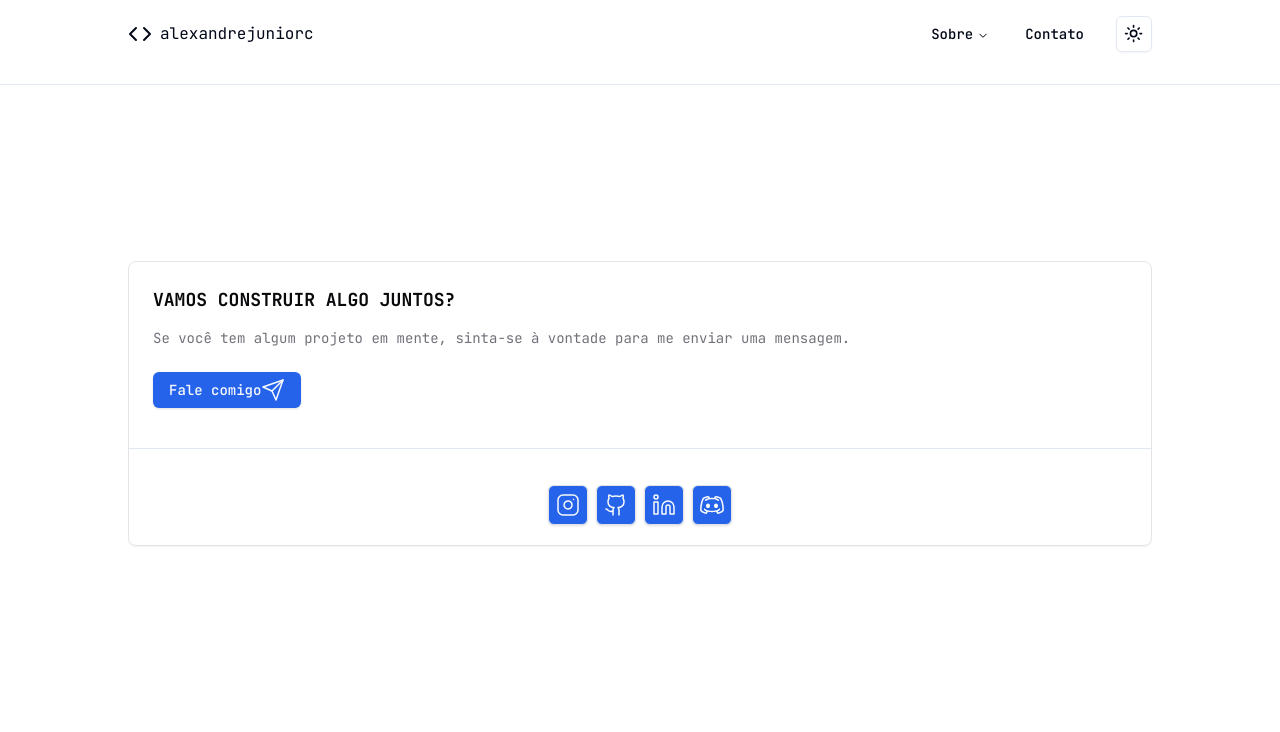
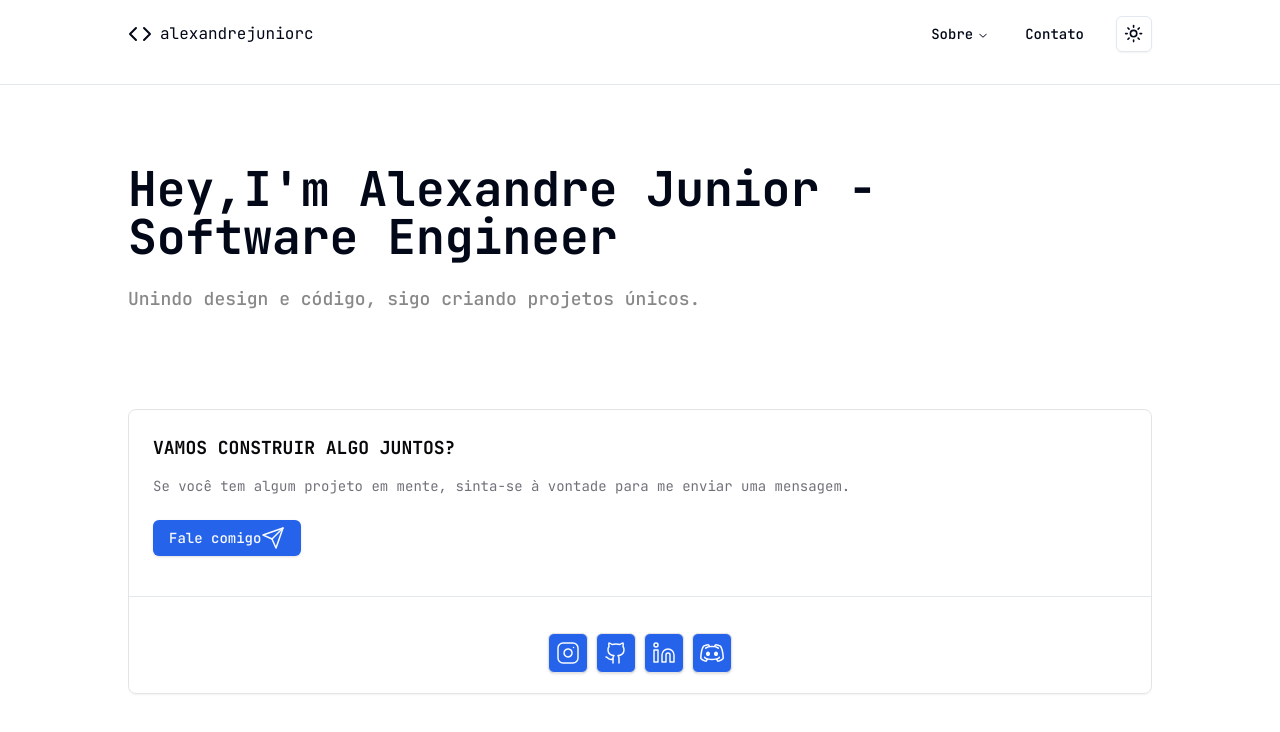
Before and after one commit to alexandrejuniorc/portfolio, a Next.js app: page / in a window 1280 px wide. Shown: the top 732 px of the page. Built offline with nearby package versions, Linux system fonts and the light colour scheme.

Commit message:
feat: :sparkles: create presentation section in homepage

```diff
--- a/src/app/page.tsx
+++ b/src/app/page.tsx
@@ -1,7 +1,19 @@
 export default function Home() {
   return (
     <>
-      <section className="mx-auto flex max-w-5xl flex-col justify-start gap-4 overflow py-8 xl:px-0"></section>
+      <section className="mx-auto flex max-w-5xl flex-col justify-start gap-4 overflow py-8 xl:px-0">
+        <div className="flex flex-col gap-6 md:max-w-3xl">
+          <h1 className="text-3xl md:text-4xl lg:text-5xl font-bold md:leading-relaxed">
+            Hey,{"I'm"} Alexandre Junior - Software Engineer
+          </h1>
+
+          <div className="flex flex-col gap-6 md:max-w-2xl">
+            <h2 className="text-lg font-medium text-[#888]">
+              Unindo design e código, sigo criando projetos únicos.
+            </h2>
+          </div>
+        </div>
+      </section>
 
       <div className="flex flex-col gap-6 md:max-w-3xl"></div>
     </>
```
